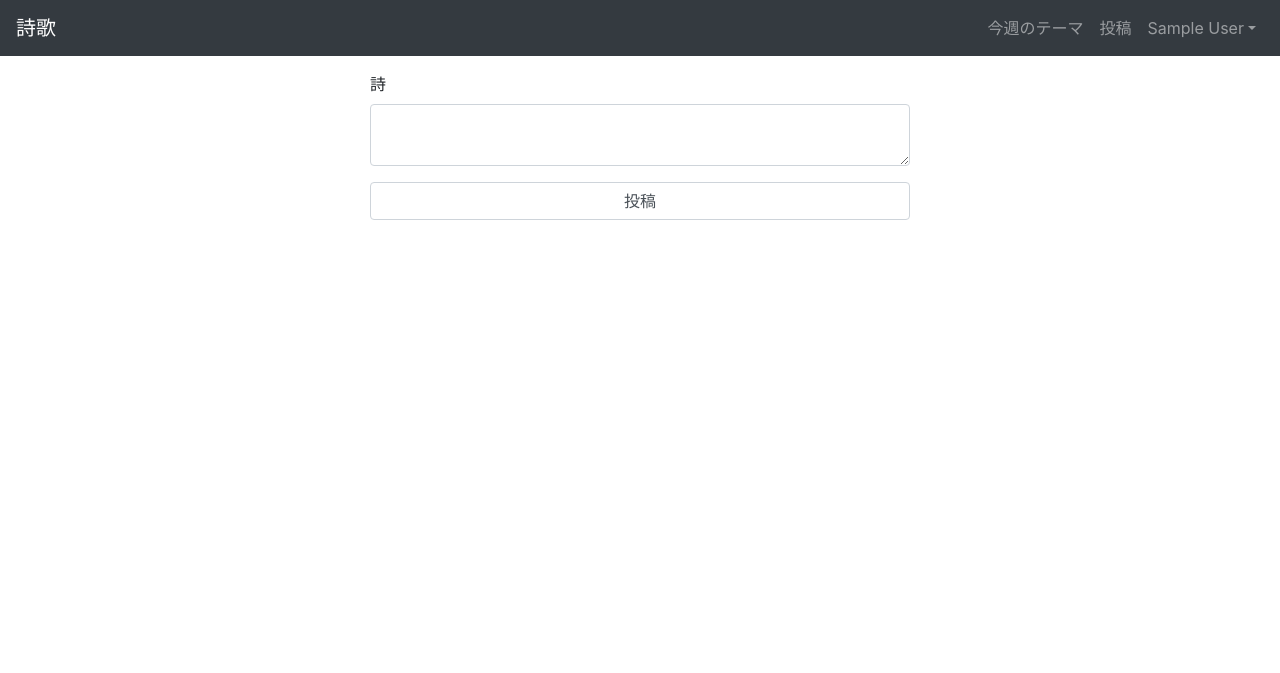
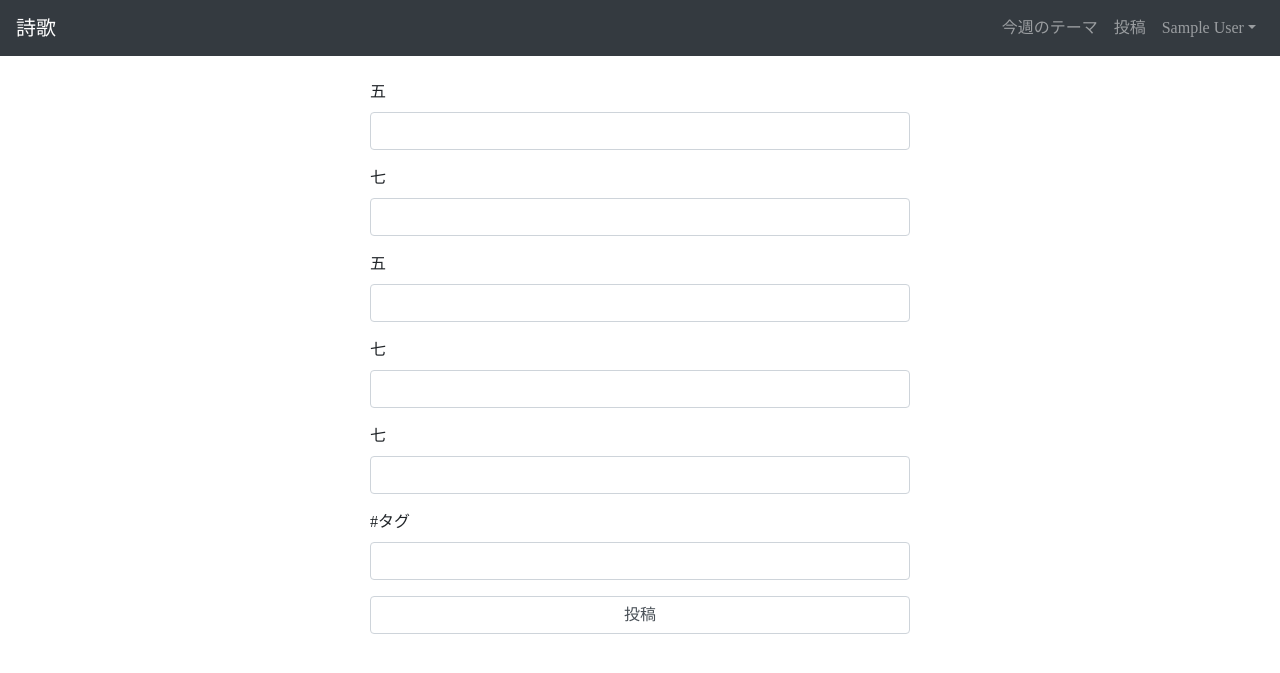
Before and after one commit to kakeruuu/original-service-shiika, a Rails app: page /posts/new in a window 1280 px wide. Shown: the top 673 px of the page. Run offline with Rails 7, Linux system fonts and the light colour scheme; the visitor is signed in with stand-in values (Sample User, id 1); some libraries are stand-ins or nearby versions.

Commit message:
tag create

```diff
--- a/app/assets/stylesheets/application.css
+++ b/app/assets/stylesheets/application.css
@@ -13,6 +13,9 @@
  *= require_tree .
  *= require_self
  */
+body {
+    font-family: "游ゴシック"
+}
 
 #post {
     writing-mode: vertical-rl;
--- a/app/controllers/posts_controller.rb
+++ b/app/controllers/posts_controller.rb
@@ -24,10 +24,15 @@ class PostsController < ApplicationController
     redirect_back(fallback_location: root_path)
   end
 
+  def tag
+    @hashtag = Tag.find_by(hashname: params[:name])
+    @post  = @hashtag.posts.page(params[:page]).per(9)
+  end
+
   private
 
   def post_params
-    params.require(:post).permit(:content)
+    params.require(:post).permit(:content, :two_content, :three_content, :four_content, :five_content, :tag_ids, :hashtag)
   end
 
   def correct_user
--- a/app/controllers/toppages_controller.rb
+++ b/app/controllers/toppages_controller.rb
@@ -1,7 +1,7 @@
 class ToppagesController < ApplicationController
   def index
     if logged_in?
-      @posts = Post.all.page(params[:page])
+      @posts = Post.all.page(params[:page]).per(9)
     end
   end
 end
--- a/app/controllers/users_controller.rb
+++ b/app/controllers/users_controller.rb
@@ -36,7 +36,7 @@ class UsersController < ApplicationController
 
   def likes
     @user = User.find(params[:id])
-    @likes = @user.likes.page(params[:page])
+    @likes = @user.likes.page(params[:page]).per(9)
   end
 
   private
--- /dev/null
+++ b/app/models/tag.rb
@@ -0,0 +1,4 @@
+class Tag < ApplicationRecord
+    has_many :tag_posts, dependent: :destroy
+    has_many :posts, through: :tag_posts, dependent: :destroy
+end
--- /dev/null
+++ b/app/models/tag_post.rb
@@ -0,0 +1,4 @@
+class TagPost < ApplicationRecord
+  belongs_to :post
+  belongs_to :tag
+end
--- a/app/models/user.rb
+++ b/app/models/user.rb
@@ -7,6 +7,6 @@ class User < ApplicationRecord
     has_secure_password
     mount_uploader :image, ImagesUploader
     has_many :posts
-    has_many :favorites
-    has_many :likes, through: :favorites, source: :post
+    has_many :favorites, dependent: :destroy
+    has_many :likes, through: :favorites, source: :post, dependent: :destroy
 end
--- a/app/views/layouts/_navbar.html.erb
+++ b/app/views/layouts/_navbar.html.erb
@@ -1,4 +1,4 @@
-<header class="mb-3">
+<header class="mb-2">
     <nav class="navbar navbar-expand-sm navbar-dark bg-dark">
         <a class="navbar-brand" href="/">詩歌</a>
         <div class="collapse navbar-collapse justify-content-end" id="navbarSupportedContent">
--- a/app/views/posts/new.html.erb
+++ b/app/views/posts/new.html.erb
@@ -1,12 +1,37 @@
-<div class="row">
+<div class="row mt-4">
     <div class="col-sm-6 offset-sm-3">
         <%= form_with(model: @post, local:true) do |f| %>
 
             <%= render 'layouts/error_messages', model: f.object %>
 
             <div class="form-group">
-                <%= f.label :content, '詩'%>
-                <%= f.text_area :content, class: 'form-control' %>
+                <%= f.label :content, '五'%>
+                <%= f.text_field :content, class: 'form-control' %>
+            </div>
+
+            <div class="form-group">
+                <%= f.label :two_content, '七'%>
+                <%= f.text_field :two_content, class: 'form-control' %>
+            </div>
+
+            <div class="form-group">
+                <%= f.label :three_content, '五'%>
+                <%= f.text_field :three_content, class: 'form-control' %>
+            </div>
+
+            <div class="form-group">
+                <%= f.label :four_content, '七'%>
+                <%= f.text_field :four_content, class: 'form-control' %>
+            </div>
+
+            <div class="form-group">
+                <%= f.label :five_content, '七'%>
+                <%= f.text_field :five_content, class: 'form-control' %>
+            </div>
+
+            <div class="form-group">
+                <%= f.label :hashtag, '#タグ'%>
+                <%= f.text_field :hashtag, class: 'form-control' %>
             </div>
 
             <div class="form-group">
--- /dev/null
+++ b/app/views/posts/tag.html.erb
@@ -0,0 +1 @@
+<%= render 'posts/posts', posts: @post %>
--- a/config/routes.rb
+++ b/config/routes.rb
@@ -12,6 +12,7 @@ Rails.application.routes.draw do
         end
     end
 
+    get 'post/tag/:name', to: 'posts#tag'
     resources :posts, only: [:new, :create, :destroy]
     resources :favorites, only: [:create, :destroy]
   # For details on the DSL available within this file, see http://guides.rubyonrails.org/routing.html
```
Also changed, not shown: other parts of app/assets/stylesheets/application.css (+6 -1 lines), app/models/post.rb (+19 -3 lines), app/views/posts/_posts.html.erb (+9 -2 lines), app/views/users/show.html.erb (+8 -2 lines), db/migrate/20200718080927_create_tags.rb (added, +9 -0 lines), db/migrate/20200718081043_create_tag_posts.rb (added, +10 -0 lines), db/migrate/20200720224108_add_content_to_post.rb (added, +9 -0 lines), db/schema.rb.
